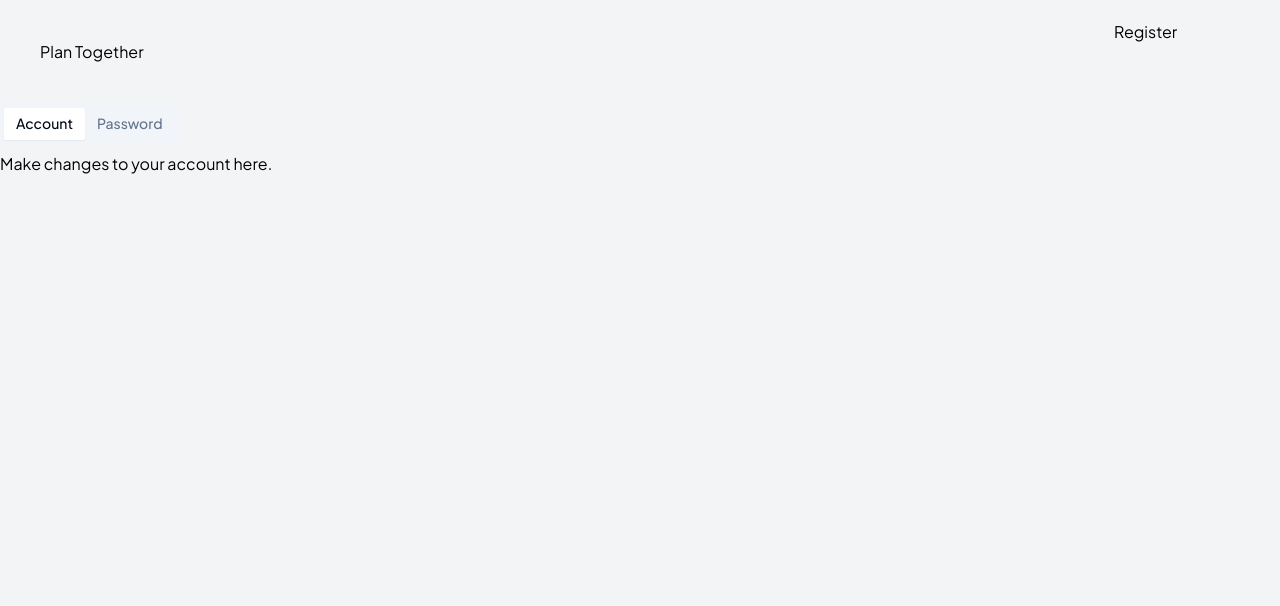
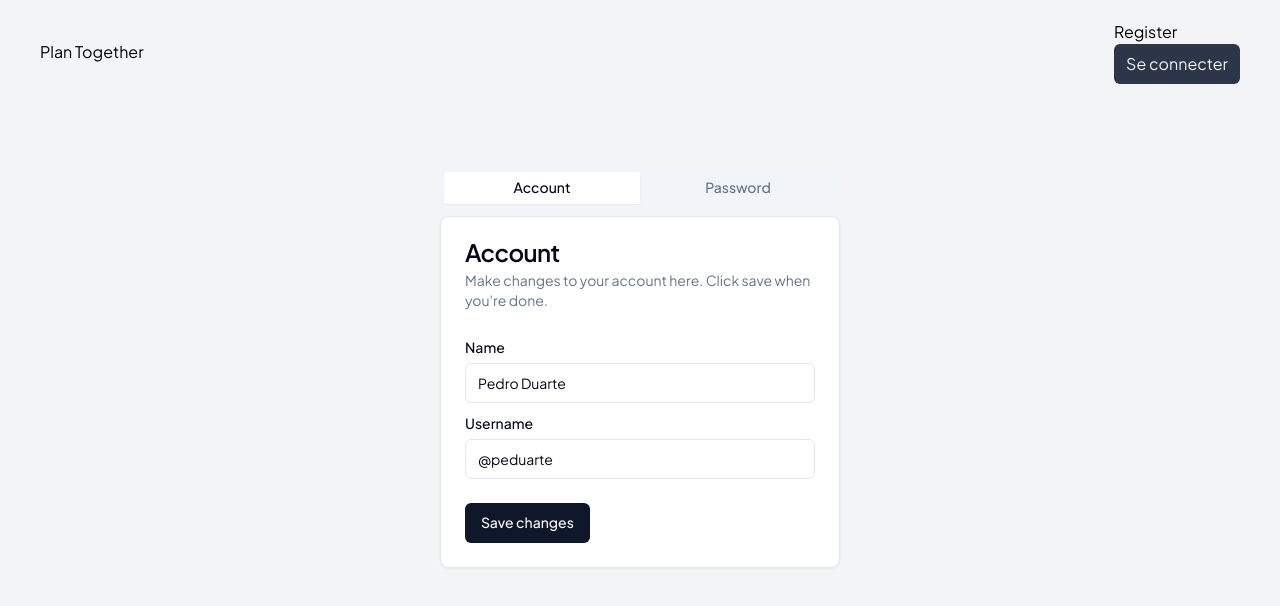
Before and after one commit to Lugdu84/plan-together, a Next.js app: page /profile in a window 1280 px wide. Shown: the top 606 px of the page. Built offline with nearby package versions, Linux system fonts and the light colour scheme; no server answers.

Commit message:
add shadcn + profile

```diff
--- a/app/profile/page.tsx
+++ b/app/profile/page.tsx
@@ -1,18 +1,73 @@
-// eslint-disable-next-line import/no-extraneous-dependencies
-// import { Tabs, TabsContent, TabsList, TabsTrigger } from '@radix-ui/react-tabs';
+'use client';
+
+import { Button } from '@/components/ui/button';
+import {
+  Card,
+  CardContent,
+  CardDescription,
+  CardFooter,
+  CardHeader,
+  CardTitle,
+} from '@/components/ui/card';
+import { Input } from '@/components/ui/input';
+import { Label } from '@/components/ui/label';
 import { Tabs, TabsContent, TabsList, TabsTrigger } from '@/components/ui/tabs';
 
-export default function Profil() {
+export default function TabsDemo() {
   return (
+    <div className="flex justify-center pt-16">
       <Tabs defaultValue="account" className="w-[400px]">
-      <TabsList>
+        <TabsList className="grid w-full grid-cols-2">
           <TabsTrigger value="account">Account</TabsTrigger>
           <TabsTrigger value="password">Password</TabsTrigger>
         </TabsList>
         <TabsContent value="account">
-        Make changes to your account here.
+          <Card>
+            <CardHeader>
+              <CardTitle>Account</CardTitle>
+              <CardDescription>
+                Make changes to your account here. Click save when you're done.
+              </CardDescription>
+            </CardHeader>
+            <CardContent className="space-y-2">
+              <div className="space-y-1">
+                <Label htmlFor="name">Name</Label>
+                <Input id="name" defaultValue="Pedro Duarte" />
+              </div>
+              <div className="space-y-1">
+                <Label htmlFor="username">Username</Label>
+                <Input id="username" defaultValue="@peduarte" />
+              </div>
+            </CardContent>
+            <CardFooter>
+              <Button>Save changes</Button>
+            </CardFooter>
+          </Card>
         </TabsContent>
-      <TabsContent value="password">Change your password here.</TabsContent>
+        <TabsContent value="password">
+          <Card>
+            <CardHeader>
+              <CardTitle>Password</CardTitle>
+              <CardDescription>
+                Change your password here. After saving, you'll be logged out.
+              </CardDescription>
+            </CardHeader>
+            <CardContent className="space-y-2">
+              <div className="space-y-1">
+                <Label htmlFor="current">Current password</Label>
+                <Input id="current" type="password" />
+              </div>
+              <div className="space-y-1">
+                <Label htmlFor="new">New password</Label>
+                <Input id="new" type="password" />
+              </div>
+            </CardContent>
+            <CardFooter>
+              <Button>Save password</Button>
+            </CardFooter>
+          </Card>
+        </TabsContent>
       </Tabs>
+    </div>
   );
 }
--- /dev/null
+++ b/components/ui/button.tsx
@@ -0,0 +1,56 @@
+import * as React from "react"
+import { Slot } from "@radix-ui/react-slot"
+import { cva, type VariantProps } from "class-variance-authority"
+
+import { cn } from "@/lib/utils"
+
+const buttonVariants = cva(
+  "inline-flex items-center justify-center rounded-md text-sm font-medium ring-offset-white transition-colors focus-visible:outline-none focus-visible:ring-2 focus-visible:ring-slate-950 focus-visible:ring-offset-2 disabled:pointer-events-none disabled:opacity-50 dark:ring-offset-slate-950 dark:focus-visible:ring-slate-300",
+  {
+    variants: {
+      variant: {
+        default: "bg-slate-900 text-slate-50 hover:bg-slate-900/90 dark:bg-slate-50 dark:text-slate-900 dark:hover:bg-slate-50/90",
+        destructive:
+          "bg-red-500 text-slate-50 hover:bg-red-500/90 dark:bg-red-900 dark:text-slate-50 dark:hover:bg-red-900/90",
+        outline:
+          "border border-slate-200 bg-white hover:bg-slate-100 hover:text-slate-900 dark:border-slate-800 dark:bg-slate-950 dark:hover:bg-slate-800 dark:hover:text-slate-50",
+        secondary:
+          "bg-slate-100 text-slate-900 hover:bg-slate-100/80 dark:bg-slate-800 dark:text-slate-50 dark:hover:bg-slate-800/80",
+        ghost: "hover:bg-slate-100 hover:text-slate-900 dark:hover:bg-slate-800 dark:hover:text-slate-50",
+        link: "text-slate-900 underline-offset-4 hover:underline dark:text-slate-50",
+      },
+      size: {
+        default: "h-10 px-4 py-2",
+        sm: "h-9 rounded-md px-3",
+        lg: "h-11 rounded-md px-8",
+        icon: "h-10 w-10",
+      },
+    },
+    defaultVariants: {
+      variant: "default",
+      size: "default",
+    },
+  }
+)
+
+export interface ButtonProps
+  extends React.ButtonHTMLAttributes<HTMLButtonElement>,
+    VariantProps<typeof buttonVariants> {
+  asChild?: boolean
+}
+
+const Button = React.forwardRef<HTMLButtonElement, ButtonProps>(
+  ({ className, variant, size, asChild = false, ...props }, ref) => {
+    const Comp = asChild ? Slot : "button"
+    return (
+      <Comp
+        className={cn(buttonVariants({ variant, size, className }))}
+        ref={ref}
+        {...props}
+      />
+    )
+  }
+)
+Button.displayName = "Button"
+
+export { Button, buttonVariants }
--- /dev/null
+++ b/components/ui/card.tsx
@@ -0,0 +1,79 @@
+import * as React from "react"
+
+import { cn } from "@/lib/utils"
+
+const Card = React.forwardRef<
+  HTMLDivElement,
+  React.HTMLAttributes<HTMLDivElement>
+>(({ className, ...props }, ref) => (
+  <div
+    ref={ref}
+    className={cn(
+      "rounded-lg border border-slate-200 bg-white text-slate-950 shadow-sm dark:border-slate-800 dark:bg-slate-950 dark:text-slate-50",
+      className
+    )}
+    {...props}
+  />
+))
+Card.displayName = "Card"
+
+const CardHeader = React.forwardRef<
+  HTMLDivElement,
+  React.HTMLAttributes<HTMLDivElement>
+>(({ className, ...props }, ref) => (
+  <div
+    ref={ref}
+    className={cn("flex flex-col space-y-1.5 p-6", className)}
+    {...props}
+  />
+))
+CardHeader.displayName = "CardHeader"
+
+const CardTitle = React.forwardRef<
+  HTMLParagraphElement,
+  React.HTMLAttributes<HTMLHeadingElement>
+>(({ className, ...props }, ref) => (
+  <h3
+    ref={ref}
+    className={cn(
+      "text-2xl font-semibold leading-none tracking-tight",
+      className
+    )}
+    {...props}
+  />
+))
+CardTitle.displayName = "CardTitle"
+
+const CardDescription = React.forwardRef<
+  HTMLParagraphElement,
+  React.HTMLAttributes<HTMLParagraphElement>
+>(({ className, ...props }, ref) => (
+  <p
+    ref={ref}
+    className={cn("text-sm text-slate-500 dark:text-slate-400", className)}
+    {...props}
+  />
+))
+CardDescription.displayName = "CardDescription"
+
+const CardContent = React.forwardRef<
+  HTMLDivElement,
+  React.HTMLAttributes<HTMLDivElement>
+>(({ className, ...props }, ref) => (
+  <div ref={ref} className={cn("p-6 pt-0", className)} {...props} />
+))
+CardContent.displayName = "CardContent"
+
+const CardFooter = React.forwardRef<
+  HTMLDivElement,
+  React.HTMLAttributes<HTMLDivElement>
+>(({ className, ...props }, ref) => (
+  <div
+    ref={ref}
+    className={cn("flex items-center p-6 pt-0", className)}
+    {...props}
+  />
+))
+CardFooter.displayName = "CardFooter"
+
+export { Card, CardHeader, CardFooter, CardTitle, CardDescription, CardContent }
--- /dev/null
+++ b/components/ui/input.tsx
@@ -0,0 +1,25 @@
+import * as React from "react"
+
+import { cn } from "@/lib/utils"
+
+export interface InputProps
+  extends React.InputHTMLAttributes<HTMLInputElement> {}
+
+const Input = React.forwardRef<HTMLInputElement, InputProps>(
+  ({ className, type, ...props }, ref) => {
+    return (
+      <input
+        type={type}
+        className={cn(
+          "flex h-10 w-full rounded-md border border-slate-200 bg-white px-3 py-2 text-sm ring-offset-white file:border-0 file:bg-transparent file:text-sm file:font-medium placeholder:text-slate-500 focus-visible:outline-none focus-visible:ring-2 focus-visible:ring-slate-950 focus-visible:ring-offset-2 disabled:cursor-not-allowed disabled:opacity-50 dark:border-slate-800 dark:bg-slate-950 dark:ring-offset-slate-950 dark:placeholder:text-slate-400 dark:focus-visible:ring-slate-300",
+          className
+        )}
+        ref={ref}
+        {...props}
+      />
+    )
+  }
+)
+Input.displayName = "Input"
+
+export { Input }
--- /dev/null
+++ b/components/ui/label.tsx
@@ -0,0 +1,26 @@
+"use client"
+
+import * as React from "react"
+import * as LabelPrimitive from "@radix-ui/react-label"
+import { cva, type VariantProps } from "class-variance-authority"
+
+import { cn } from "@/lib/utils"
+
+const labelVariants = cva(
+  "text-sm font-medium leading-none peer-disabled:cursor-not-allowed peer-disabled:opacity-70"
+)
+
+const Label = React.forwardRef<
+  React.ElementRef<typeof LabelPrimitive.Root>,
+  React.ComponentPropsWithoutRef<typeof LabelPrimitive.Root> &
+    VariantProps<typeof labelVariants>
+>(({ className, ...props }, ref) => (
+  <LabelPrimitive.Root
+    ref={ref}
+    className={cn(labelVariants(), className)}
+    {...props}
+  />
+))
+Label.displayName = LabelPrimitive.Root.displayName
+
+export { Label }
--- a/package.json
+++ b/package.json
@@ -21,6 +21,8 @@
     "@fortawesome/free-solid-svg-icons": "^6.4.2",
     "@fortawesome/react-fontawesome": "^0.2.0",
     "@prisma/client": "^5.2.0",
+    "@radix-ui/react-label": "^2.0.2",
+    "@radix-ui/react-slot": "^1.0.2",
     "@radix-ui/react-tabs": "^1.0.4",
     "@types/bcryptjs": "^2.4.3",
     "@types/react": "18.2.21",
--- a/tailwind.config.ts
+++ b/tailwind.config.ts
@@ -16,6 +16,15 @@ module.exports = {
       },
     },
     extend: {
+      backgroundImage: {
+        'gradient-radial': 'radial-gradient(var(--tw-gradient-stops))',
+        'gradient-conic':
+          'conic-gradient(from 180deg at 50% 50%, var(--tw-gradient-stops))',
+      },
+      colors: {
+        primary: '#2D3648',
+        transparent: 'transparent',
+      },
       keyframes: {
         'accordion-down': {
           from: { height: 0 },
@@ -35,3 +44,5 @@ module.exports = {
   // eslint-disable-next-line import/no-extraneous-dependencies, global-require
   plugins: [require('tailwindcss-animate')],
 };
+
+export {};
```
Also changed, not shown: tsconfig.json (+17 -4 lines). Lines whose indentation alone changed are shown as unchanged.
